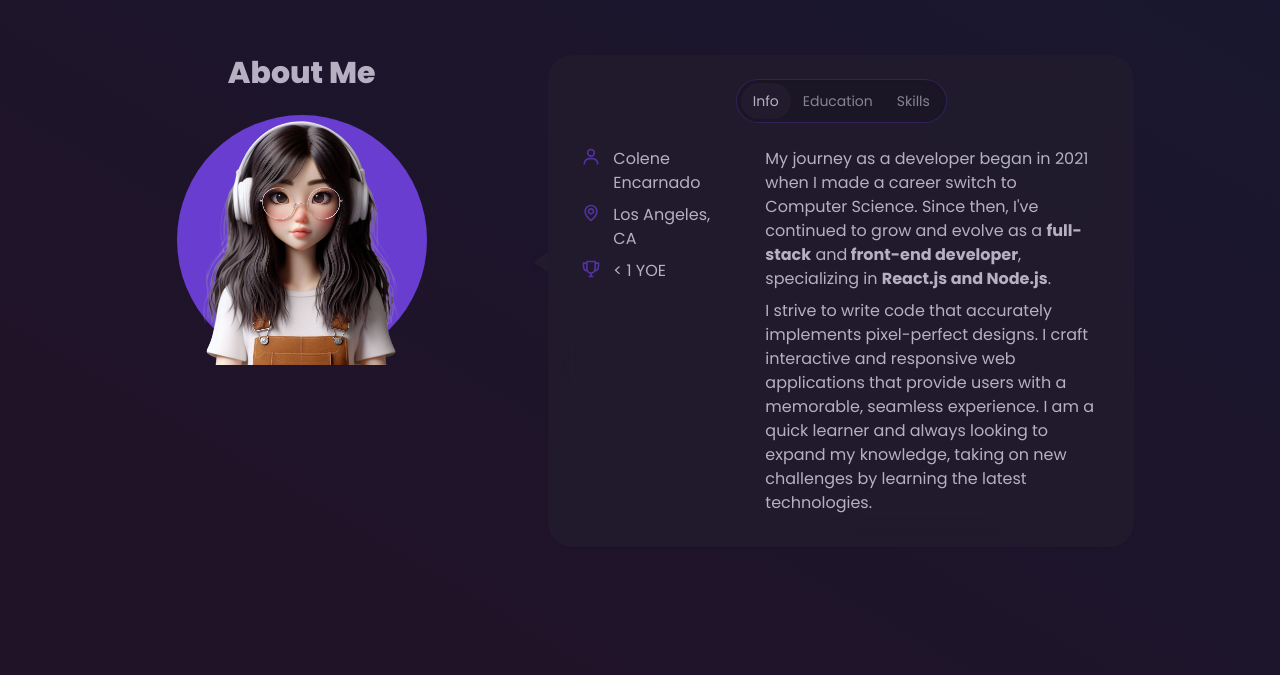
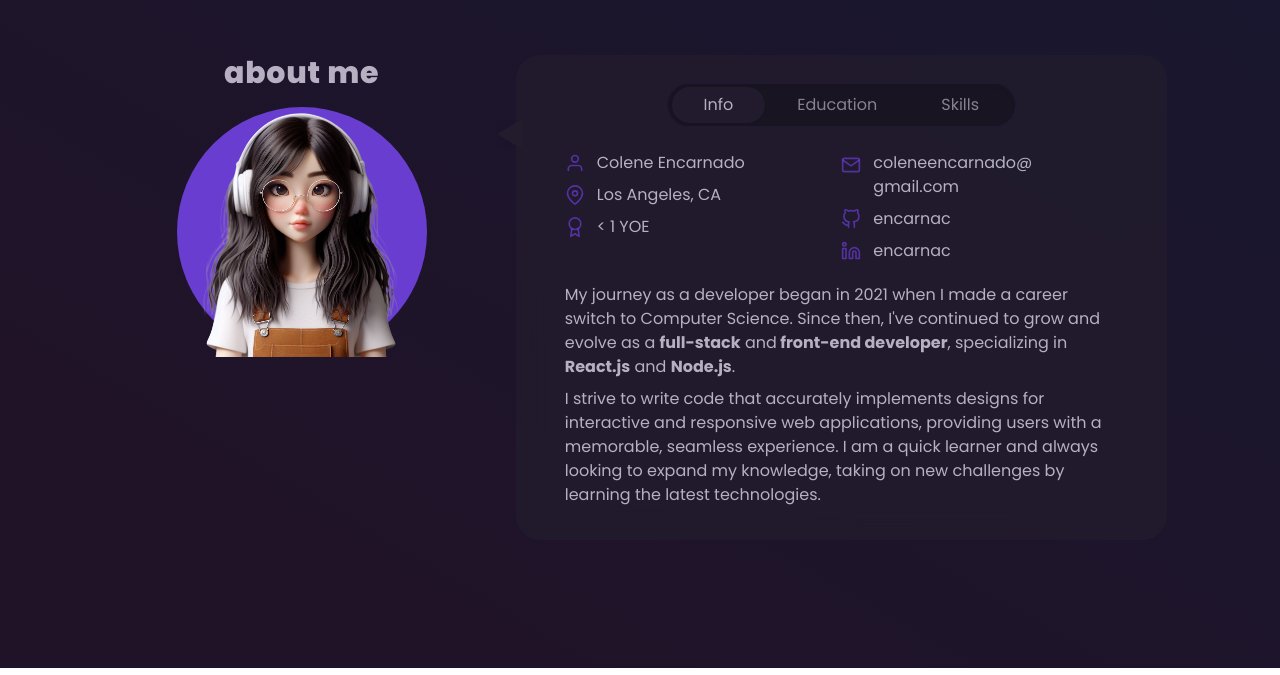
Before and after one commit to encarnac/portfolio, a React (Vite) app: page / in a window 1280 px wide. Shown: the part 985-1660 px from the top of the page. Built offline with nearby package versions, Linux system fonts and the light colour scheme.

Commit message:
Updated content and layout of Info tab + other spacing & colors

```diff
--- a/src/components/AboutSection.jsx
+++ b/src/components/AboutSection.jsx
@@ -34,10 +34,10 @@ const AboutSection = ({ setSelectedPage }) => {
           viewport={{ once: true, amount: 0.6 }}
           transition={{ type: "tween", duration: 0.6 }}
           variants={motionVariants("right")}
-          className="relative flex flex-col items-center justify-items-center gap-y-4 lg:col-span-4 lg:justify-self-end"
+          className="relative flex flex-col items-center justify-items-center gap-y-2 lg:col-span-4 lg:justify-self-end"
         >
-          <h2 className="text-center text-2xl font-extrabold text-stone-700 dark:text-[#b7b0c2] lg:text-3xl">
-            About Me
+          <h2 className="text-center text-2xl font-extrabold tracking-wide text-stone-800/80 dark:text-[#b7b0c2] lg:text-3xl">
+            about me
           </h2>
           <div className="size-[200px] lg:size-[250px] relative my-2 rounded-full bg-[#F38BBB] pt-12 dark:bg-[#6a3dd1]">
             <img src={AboutPhoto} className="absolute inset-x-0 bottom-0" />
@@ -47,12 +47,12 @@ const AboutSection = ({ setSelectedPage }) => {
         <motion.div
           initial="hidden"
           whileInView="visible"
-          viewport={{ once: true, amount: 0.8 }}
+          viewport={{ once: true, amount: 0.6 }}
           transition={{ type: "tween", duration: 0.8 }}
           variants={motionVariants("left")}
-          className="lg:before:border-x-none mt-4 flex h-full w-full flex-col items-center rounded-3xl bg-slate-100 p-px py-6 shadow-sm backdrop-blur-lg before:absolute before:-top-[0.93rem] before:h-0 before:w-0 before:border-x-[10px] before:border-b-[15px] before:border-x-[#fff]/[.01] before:border-t-slate-100 before:border-opacity-70 before:content-[''] dark:bg-[#221c2d] dark:bg-opacity-80 dark:before:border-[#211b2d] dark:before:border-x-[#000]/[.01] md:w-3/4 lg:col-span-8 lg:mt-0 lg:before:absolute lg:before:-left-[0.93rem] lg:before:top-[40%] lg:before:h-0 lg:before:w-0 lg:before:border-x-0 lg:before:border-y-[10px] lg:before:border-r-[15px] lg:before:border-y-[#fff]/[.01] lg:before:border-r-slate-100 lg:before:border-opacity-70 lg:before:content-[''] dark:lg:before:border-[#211b2d] dark:lg:before:border-y-[#000]/[.01]"
+          className="mt-8 flex h-full w-full min-w-fit flex-col items-center rounded-3xl bg-slate-100 p-px pt-6 backdrop-blur-lg before:absolute before:-top-5 before:h-0 before:w-0 before:border-x-[15px] before:border-b-[20px] before:border-slate-100 before:border-x-[#fff]/[.01] before:border-opacity-70 before:content-[''] dark:bg-[#221c2d] dark:bg-opacity-80 dark:before:border-[#211b2d] dark:before:border-x-[#000]/[.01] md:w-11/12 lg:col-span-8 lg:mt-0 lg:min-w-min lg:before:absolute lg:before:-left-[1.2rem] lg:before:top-16 lg:before:border-x-0 lg:before:border-y-[15px] lg:before:border-r-[25px] lg:before:border-y-[#fff]/[.01] lg:before:border-r-slate-100 lg:before:border-opacity-70 lg:before:content-[''] dark:lg:before:border-[#221c2d] dark:lg:before:border-y-[#000]/[.01] xl:w-5/6"
         >
-          <div className="shadow-900/20 relative flex h-11 w-max flex-row items-center rounded-full bg-slate-300/30 px-1 shadow-inner backdrop-blur backdrop-filter transition dark:border-[1px] dark:border-[#6a3dd1]/30 dark:bg-[#1b1625] lg:mx-0">
+          <div className="shadow-900/20 relative mx-2 mt-1 flex h-11 w-max flex-row items-center rounded-3xl bg-slate-300/30 px-1 shadow-inner backdrop-blur backdrop-filter transition dark:border-[1px] dark:border-[#6a3dd1]/10 dark:bg-[#181421] lg:mx-0">
             {AboutMeData.map((tabContent, index) => (
               <Tab
                 className={index}
@@ -62,7 +62,7 @@ const AboutSection = ({ setSelectedPage }) => {
               />
             ))}
           </div>
-          <div className="mt-4 place-self-stretch px-4 py-2 text-sm text-stone-600 dark:text-[#b7b0c2] lg:text-base">
+          <div className="mt-6 place-self-stretch px-4 pb-2 text-base text-stone-600 dark:text-[#b7b0c2] md:mb-6">
             <AnimatePresence mode="wait">
               <motion.div
                 key={tab}
--- a/src/components/Navbar.jsx
+++ b/src/components/Navbar.jsx
@@ -19,9 +19,6 @@ const Navbar = ({
   setSelectedPage,
 }) => {
   const [navbarOpen, setNavbarOpen] = useState(false);
-  // const navbarBgColor = isTopOfPage
-  //   ? "border-b dark:border-[#220C3D] border-[#d9dbdf]"
-  //   : "bg-[#e3e8ee] dark:bg-[#181320]";
 
   return (
     <nav className="fixed left-0 right-0 top-0 z-10 bg-[#e3e8ee] transition duration-300 dark:bg-[#181320]">
--- a/src/components/Tab.jsx
+++ b/src/components/Tab.jsx
@@ -10,7 +10,7 @@ export const Tab = ({ active, selectTab, tabName }) => {
         active === tabName
           ? "text-stone-600 dark:text-[#b7b0c2]"
           : "dark:text-[#b7b0c2]/70 text-stone-500 transition duration-300 hover:text-stone-700 dark:hover:text-[#b7b0c2]"
-      } relative h-9 text-sm rounded-full px-3 transition focus-visible:outline-2`}
+      } relative h-9  rounded-3xl px-2 sm:px-4 md:px-8 transition focus-visible:outline-2`}
       style={{
         WebkitTapHighlightColor: "transparent",
       }}
@@ -18,7 +18,7 @@ export const Tab = ({ active, selectTab, tabName }) => {
       {active === tabName && (
         <motion.div
           layoutId="active-pill"
-          className="absolute inset-0 bg-white dark:bg-[#211b2d]"
+          className="absolute inset-0 bg-white shadow-sm dark:bg-[#211b2d]"
           style={{ borderRadius: 9999 }}
           transition={{ type: "spring", bounce: 0.2, duration: 0.6 }}
         ></motion.div>
--- a/src/constants/AboutMeData.jsx
+++ b/src/constants/AboutMeData.jsx
@@ -1,13 +1,21 @@
+import {
+  FiUser,
+  FiMapPin,
+  FiAward,
+  FiMail,
+  FiLinkedin,
+  FiGithub,
+} from "react-icons/fi";
 import {
   BiUser,
   BiTrophy,
   BiMap,
+  BiLogoLinkedin,
+  BiLogoGithub,
   BiLogoFigma,
-  BiLogoNodejs,
   BiLogoPython,
   BiLogoMongodb,
   BiLogoGit,
-  BiLogoGithub,
   BiLogoGoogleCloud,
   BiLogoTailwindCss,
 } from "react-icons/bi";
@@ -26,45 +34,71 @@ export const AboutMeData = [
   {
     name: "Info",
     content: (
-      <div className="px-2 md:gap-x-8 md:px-4 lg:grid lg:grid-cols-12">
-        <div className="lg:col-span-4">
-          <ul>
+      <div className="flex flex-col items-stretch px-1 md:px-4 lg:px-8">
+        <ul className="grid grid-cols-1 md:grid-cols-2">
+          <div className="col-span-1">
             <li>
-              <div className="mb-2 flex justify-start space-x-3">
-                <BiUser className="size-5 shrink-0 text-[#F38BBB]/70 dark:text-[#6a3dd1]/70" />
+              <div className="mb-2 mr-2 flex items-center justify-start space-x-3">
+                <FiUser className="size-5 shrink-0 text-[#F38BBB]/70 dark:text-[#6a3dd1]/70" />
                 <span>Colene Encarnado</span>
               </div>
             </li>
-
             <li>
-              <div className="mb-2 flex justify-start space-x-3">
-                <BiMap className="size-5 shrink-0 text-[#F38BBB]/70 dark:text-[#6a3dd1]/70" />
+              <div className="mb-2 mr-2 flex items-center justify-start space-x-3">
+                <FiMapPin className="size-5 shrink-0 text-[#F38BBB]/70 dark:text-[#6a3dd1]/70" />
                 <span>Los Angeles, CA</span>
               </div>
             </li>
             <li>
-              <div className="flex justify-start space-x-3">
-                <BiTrophy className="size-5 shrink-0 text-[#F38BBB]/70 dark:text-[#6a3dd1]/70" />{" "}
+              <div className="mb-2 mr-2 flex items-center justify-start space-x-3">
+                <FiAward className="size-5 shrink-0 text-[#F38BBB]/70 dark:text-[#6a3dd1]/70" />{" "}
                 <span>&lt; 1 YOE</span>
               </div>
             </li>
-          </ul>
-        </div>
-        <div className="mt-3 lg:col-span-8 lg:mt-0">
+          </div>
+          <div className="col-span-1">
+            <li>
+              <div className="mb-2 mr-2 flex items-start justify-start space-x-3">
+                <FiMail className="size-5 mt-1 shrink-0 text-[#F38BBB]/70 dark:text-[#6a3dd1]/70" />{" "}
+                <span className="">
+                  coleneencarnado&#8203;@&#8203;gmail.com
+                </span>
+              </div>
+            </li>
+            <li>
+              <div className="mb-2 mr-2 flex items-center justify-start space-x-3">
+                <FiGithub className="size-5 shrink-0 text-[#F38BBB]/70 dark:text-[#6a3dd1]/70" />
+                <p>
+                  <span className="hidden lg:inline"></span>encarnac
+                </p>
+              </div>
+            </li>
+            <li>
+              <div className="mb-2 mr-2 flex items-center justify-start space-x-3">
+                <FiLinkedin className="size-5 shrink-0 text-[#F38BBB]/70 dark:text-[#6a3dd1]/70" />{" "}
+                <p>
+                  <span className="hidden lg:inline"></span>
+                  encarnac
+                </p>
+              </div>
+            </li>
+          </div>
+        </ul>
+        <div className="mt-3">
           <p className="mb-2">
             My journey as a developer began in 2021 when I made a career switch
             to Computer Science. Since then, I've continued to grow and evolve
             as a <span className="font-bold">full-stack</span> and
             <span className="font-bold"> front-end developer</span>,
-            specializing in{" "}
-            <span className="font-bold">React.js and Node.js</span>.
+            specializing in <span className="font-bold">React.js</span> and{" "}
+            <span className="font-bold"> Node.js</span>.
           </p>
           <p className="">
-            I strive to write code that accurately implements pixel-perfect
-            designs. I craft interactive and responsive web applications that
-            provide users with a memorable, seamless experience. I am a quick
-            learner and always looking to expand my knowledge, taking on new
-            challenges by learning the latest technologies.
+            I strive to write code that accurately implements designs for
+            interactive and responsive web applications, providing users with a
+            memorable, seamless experience. I am a quick learner and always
+            looking to expand my knowledge, taking on new challenges by learning
+            the latest technologies.
           </p>
           <p></p>
         </div>
@@ -74,16 +108,16 @@ export const AboutMeData = [
   {
     name: "Education",
     content: (
-      <ul className="space-y-4 px-0 md:px-10 xl:px-12">
+      <ul className="space-y-4 px-1 md:px-4 lg:px-8">
         <li className="relative flex gap-2 md:gap-4">
-          <div className="before:absolute before:left-[.55rem] before:top-6 before:z-[-1] before:h-4/6 before:w-[2px] before:bg-[#F38BBB]/30 dark:before:bg-[#6a3dd1]/30">
-            <LuGraduationCap className="size-5 text-[#F38BBB]/60 dark:text-[#6a3dd1]/60" />
+          <div className="before:absolute before:left-[.55rem] before:top-6 before:z-[-1] before:h-5/6 before:w-[1px] before:bg-[#F38BBB]/70 dark:before:bg-[#6a3dd1]/50">
+            <LuGraduationCap className="size-5 text-[#F38BBB]/70 dark:text-[#6a3dd1]/50" />
           </div>
           <div className="w-full">
-            <div className="flex justify-between font-semibold">
-              <h4>Oregon State University</h4>
-              <p>
-                <span className="hidden md:inline">2021 - </span>2023
+            <div className="flex items-start justify-between md:items-center">
+              <h4 className="font-semibold">Oregon State University</h4>
+              <p className="rounded-full bg-[#F38BBB]/70 px-3 py-0 text-sm text-stone-100 dark:bg-[#6a3dd1]/70 dark:text-[#b7b0c2]">
+                <span className="hidden sm:inline">2021 - </span>2023
               </p>
             </div>
             <p className="px-2 md:px-4">
@@ -93,14 +127,18 @@ export const AboutMeData = [
           </div>
         </li>
         <li className="relative flex gap-2 md:gap-4">
-          <div className="before:absolute before:left-[.55rem] before:top-6 before:z-[-1] before:h-4/6 before:w-[2px] before:bg-[#F38BBB]/30 dark:before:bg-[#6a3dd1]/30">
-            <LuGraduationCap className="size-5 text-[#F38BBB]/60 dark:text-[#6a3dd1]/60" />
+          <div className="before:absolute before:left-[.55rem] before:top-6 before:z-[-1] before:h-5/6 before:w-[1px] before:bg-[#F38BBB]/70 dark:before:bg-[#6a3dd1]/50">
+            <LuGraduationCap className="size-5 text-[#F38BBB]/70 dark:text-[#6a3dd1]/50" />
           </div>
           <div className="w-full">
-            <div className="flex justify-between font-semibold">
-              <h4>California State Long Beach</h4>
-              <p>
-                <span className="hidden md:inline">2015 - </span>2019
+            <div className="flex items-start justify-between md:items-center">
+              <h4 className="font-semibold">
+                <span className="inline sm:hidden">Cal </span>
+                <span className="hidden sm:inline">California </span>State Long
+                Beach
+              </h4>
+              <p className="rounded-full bg-[#F38BBB]/70 px-3 py-0 text-sm text-stone-100 dark:bg-[#6a3dd1]/70 dark:text-[#b7b0c2]">
+                <span className="hidden sm:inline">2015 - </span>2019
               </p>
             </div>
             <p className="px-2 md:px-4">Bachelor of Arts: Psychology</p>
@@ -117,82 +155,82 @@ export const AboutMeData = [
         <h3 className="text-center font-bold md:text-start">Front-End</h3>
         <div className="mb-5 flex flex-row flex-wrap justify-evenly space-x-2 px-2 text-xs">
           <div className="flex flex-col items-center">
-            <p className="text-[#9d97a6]">HTML5</p>
+            <p className="">HTML5</p>
             <RiHtml5Line className="size-10 text-[#6a3dd1]" />
           </div>
           <div className="flex flex-col items-center">
-            <p className="text-[#9d97a6]">CSS3</p>
+            <p className="">CSS3</p>
             <RiCss3Fill className="size-10 text-[#6a3dd1]" />
           </div>
           <div className="flex flex-col items-center">
-            <p className="text-[#9d97a6]">Javascript</p>
+            <p className="">Javascript</p>
             <RiJavascriptFill className="size-10 text-[#6a3dd1]" />
           </div>
           <div className="flex flex-col items-center">
-            <p className="text-[#9d97a6]">React</p>
+            <p className="">React</p>
             <RiReactjsLine className="size-10 text-[#6a3dd1]" />
           </div>
           <div className="flex flex-col items-center">
-            <p className="text-[#9d97a6]">Next.js</p>
+            <p className="">Next.js</p>
             <TbBrandNextjs className="size-10 text-[#6a3dd1]" />
           </div>
           <div className="flex flex-col items-center">
-            <p className="text-[#9d97a6]">Bootstrap</p>
+            <p className="">Bootstrap</p>
             <RiBootstrapFill className="size-10 text-[#6a3dd1]" />
           </div>
           <div className="flex flex-col items-center">
-            <p className="text-[#9d97a6]">Tailwind</p>
+            <p className="">Tailwind</p>
             <BiLogoTailwindCss className="size-10 text-[#6a3dd1]" />
           </div>
           <div className="flex flex-col items-center">
-            <p className="text-[#9d97a6]">Figma</p>
+            <p className="">Figma</p>
             <BiLogoFigma className="size-10 text-[#6a3dd1]" />
           </div>
           <div className="flex flex-col items-center">
-            <p className="text-[#9d97a6]">Motion</p>
+            <p className="">Motion</p>
             <TbBrandFramerMotion className="size-10 text-[#6a3dd1]" />
           </div>
         </div>
         <h3 className="text-center font-bold md:text-start">Back-End</h3>
         <div className="mb-5 flex flex-row flex-wrap justify-evenly space-x-2 px-2 text-xs">
           <div className="flex flex-col items-center">
-            <p className="text-[#9d97a6]">Python</p>
+            <p className="text-[#b7b0c2]">Python</p>
             <BiLogoPython className="size-10 text-[#6a3dd1]" />
           </div>
           <div className="flex flex-col items-center">
-            <p className="text-[#9d97a6]">Express</p>
+            <p className="text-[#b7b0c2]">Express</p>
             <SiExpress className="size-10 text-[#6a3dd1]" />
           </div>
 
           <div className="flex flex-col items-center">
-            <p className="text-[#9d97a6]">MongoDB</p>
+            <p className="text-[#b7b0c2]">MongoDB</p>
             <BiLogoMongodb className="size-10 text-[#6a3dd1]" />
           </div>
           <div className="flex flex-col items-center">
-            <p className="text-[#9d97a6]">MySQL</p>
+            <p className="text-[#b7b0c2]">MySQL</p>
             <SiMysql className="size-10 text-[#6a3dd1]" />
           </div>
           <div className="flex flex-col items-center">
-            <p className="text-[#9d97a6]">GCP</p>
+            <p className="text-[#b7b0c2]">GCP</p>
             <BiLogoGoogleCloud className="size-10 text-[#6a3dd1]" />
           </div>
         </div>
         <h3 className="text-center font-bold md:text-start">Development</h3>
         <div className="flex flex-row flex-wrap justify-evenly space-x-2 px-2 text-xs">
           <div className="flex flex-col items-center">
-            <p className="text-[#9d97a6]">Git</p>
+            <p className="text-[#b7b0c2]">Git</p>
             <BiLogoGit className="size-10 text-[#6a3dd1]" />
           </div>
           <div className="flex flex-col items-center">
-            <p className="text-[#9d97a6]">GitHub</p>
+            <p className="text-[#b7b0c2]">GitHub</p>
             <BiLogoGithub className="size-10 text-[#6a3dd1]" />
           </div>
           <div className="flex flex-col items-center">
-            <p className="text-[#9d97a6]">Jira</p>
+            <p className="text-[#b7b0c2]">Jira</p>
             <SiJirasoftware className="size-10 text-[#6a3dd1]" />
           </div>
           <div className="flex flex-col items-center">
-            <p className="text-[#9d97a6]">Postman</p>
+            <p className="text-[#b7b0c2]">Postman</p>
             <SiPostman className="size-10 text-[#6a3dd1]" />
           </div>
         </div>
```
